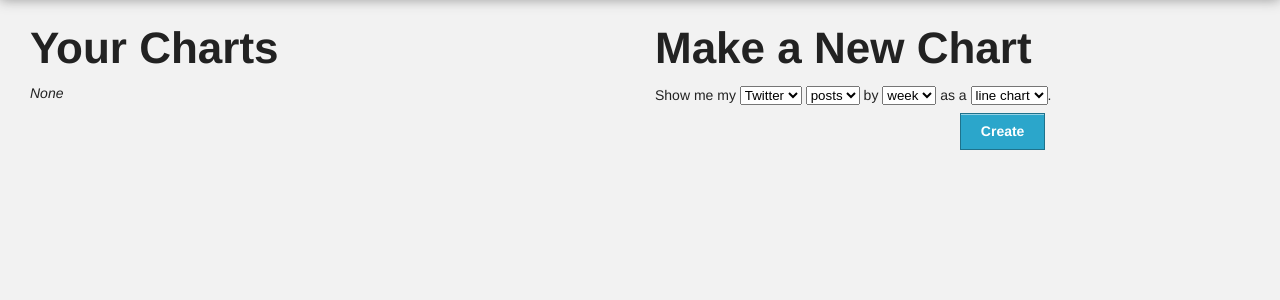
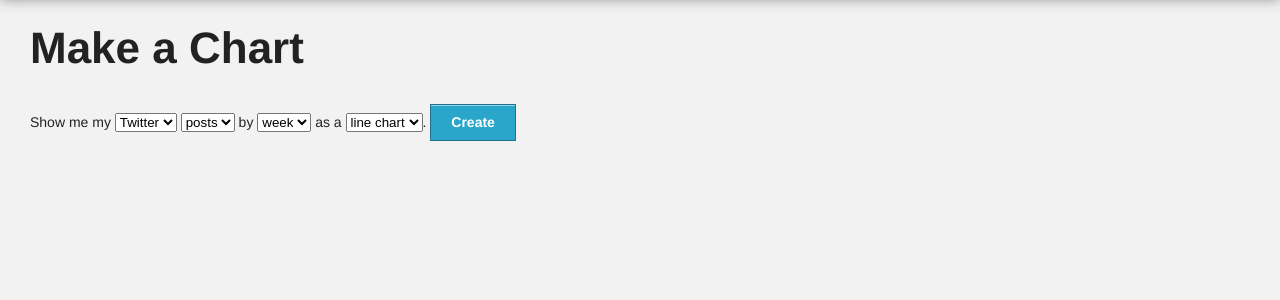
Before and after one commit to ryepdx/bittrails_dashboard, a Flask app: page /charts/ in a window 1280 px wide. Shown: the part 45-345 px from the top of the page. Run offline with Flask 2, Linux system fonts and the light colour scheme; some libraries are stand-ins or nearby versions.

Commit message:
Simplified the interface.

```diff
--- a/static/stylesheets/charts.css
+++ b/static/stylesheets/charts.css
@@ -7,6 +7,6 @@ div.new-chart select {
 }
 
 div.new-chart input[type=submit] {
-    margin-top: 8px;
+    margin-top: 18px;
     margin-right: 6px;
 }
--- a/templates/charts/index.html
+++ b/templates/charts/index.html
@@ -5,13 +5,14 @@
 {% endblock %}
 
 {% block content %}
-<div class="six columns">
+{#
+s<div class="six columns">
     <h1>Your Charts</h1>
     <em>None</em>
 </div>
-
+#}
 <div class="six columns">
-    <h1>Make a New Chart</h1>
+    <h1>Make a Chart</h1>
     <div class="new-chart">
     <form>
         Show me my <select name="datastream">
@@ -22,8 +23,8 @@
             <option value='1'>week</option>
         </select> as a <select name="chart_type">
             <option value='1'>line chart</option>
-        </select>.<br />
-        <input class="button right" type="submit" value="Create" />
+        </select>.
+        <input class="button" type="submit" value="Create" />
     </form>
     </div>
 </div>
```
Also changed, not shown: templates/home/home.html (+7 -1 lines).
